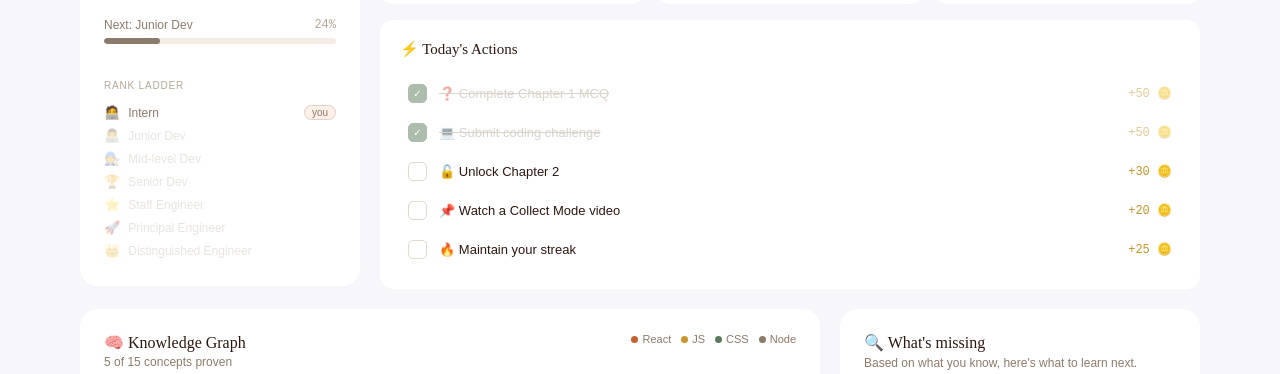
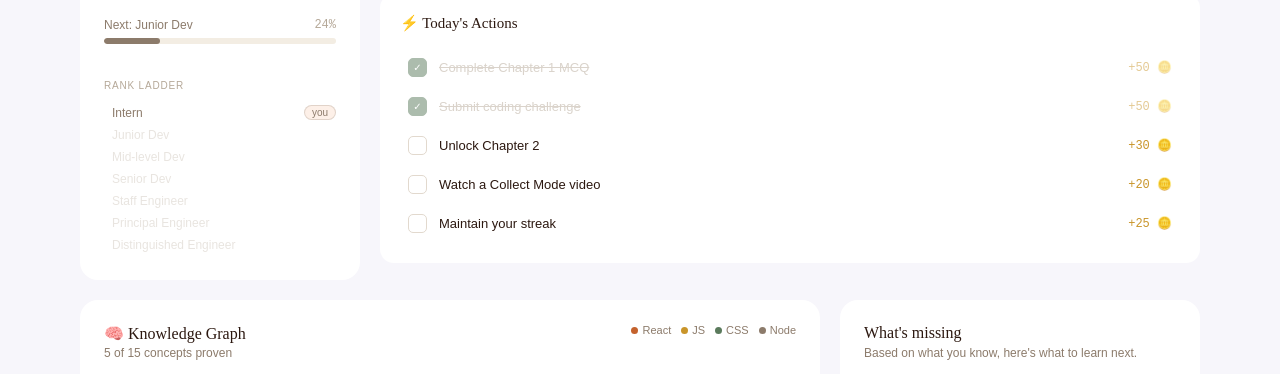
Before and after one commit to prathyushatheerdhala123-star/ActiveWatch, a React (Vite) app: page /dashboard in a window 1280 px wide. Shown: the part 233-607 px from the top of the page. Built offline with nearby package versions, Linux system fonts and the light colour scheme.

Commit message:
KnowledgeGraph changes

```diff
--- a/src/Nav.jsx
+++ b/src/Nav.jsx
@@ -54,7 +54,7 @@ export default function Nav() {
             borderRadius: 8,
             display: "flex", alignItems: "center", justifyContent: "center",
             fontSize: 14,
-          }}>⚡</div>
+          }}></div>
           <span style={{
             fontFamily: "'Fraunces', serif",
             fontSize: 17,
@@ -89,7 +89,7 @@ export default function Nav() {
           fontFamily: "'DM Mono', monospace",
           fontWeight: 500,
         }}>
-          🪙 {parseInt(localStorage.getItem("aw_coins") || "120").toLocaleString()}
+           {parseInt(localStorage.getItem("aw_coins") || "120").toLocaleString()}
         </div>
       </nav>
     </>
--- a/src/pages/CollectPage.jsx
+++ b/src/pages/CollectPage.jsx
@@ -121,7 +121,7 @@ export default function CollectPage() {
                   <div key={m.id} className="aw-moment-card"
                     style={{ background: "#FAF7F2", border: "1px solid #E2D9CE", borderRadius: 12, overflow: "hidden", transition: "all 0.2s", cursor: "pointer", animation: "popIn 0.3s ease both" }}>
                     <div style={{ height: 72, background: "linear-gradient(135deg, #FDF0E8 0%, #EEF5EE 100%)", display: "flex", alignItems: "center", justifyContent: "center", position: "relative" }}>
-                      <span style={{ fontSize: 22 }}>📌</span>
+                      <span style={{ fontSize: 22 }}></span>
                       <span style={{ position: "absolute", bottom: 5, right: 7, fontSize: 10, color: "#8C7B6B", background: "rgba(255,255,255,0.8)", padding: "1px 6px", borderRadius: 6, fontFamily: "'DM Mono',monospace" }}>{m.ts}</span>
                     </div>
                     <div style={{ padding: "10px 12px" }}>
--- a/src/pages/Dashboard.jsx
+++ b/src/pages/Dashboard.jsx
@@ -4,13 +4,13 @@ import Nav from "D:/Prathyusha/IARE/Ideathon'26/ActiveWatch/src/Nav.jsx";
 import { getCoins, getStreak, getCompletedTopics } from "../api.js";
 
 const RPG_LEVELS = [
-  { title: "Intern",                 min: 0,    max: 200,  color: "#8C7B6B", icon: "🧑‍💻" },
-  { title: "Junior Dev",             min: 200,  max: 500,  color: "#5A7A5C", icon: "👨‍💻" },
-  { title: "Mid-level Dev",          min: 500,  max: 1000, color: "#C4622D", icon: "🧑‍🔧" },
-  { title: "Senior Dev",             min: 1000, max: 2000, color: "#C9952A", icon: "🏆"   },
-  { title: "Staff Engineer",         min: 2000, max: 3500, color: "#5C3D2E", icon: "⭐"   },
-  { title: "Principal Engineer",     min: 3500, max: 5000, color: "#A8501F", icon: "🚀"   },
-  { title: "Distinguished Engineer", min: 5000, max: 9999, color: "#2C1810", icon: "👑"   },
+  { title: "Intern",                 min: 0,    max: 200,  color: "#8C7B6B" },
+  { title: "Junior Dev",             min: 200,  max: 500,  color: "#5A7A5C" },
+  { title: "Mid-level Dev",          min: 500,  max: 1000, color: "#C4622D" },
+  { title: "Senior Dev",             min: 1000, max: 2000, color: "#C9952A" },
+  { title: "Staff Engineer",         min: 2000, max: 3500, color: "#5C3D2E" },
+  { title: "Principal Engineer",     min: 3500, max: 5000, color: "#A8501F" },
+  { title: "Distinguished Engineer", min: 5000, max: 9999, color: "#2C1810" },
 ];
 
 function getLevel(coins) {
@@ -18,11 +18,11 @@ function getLevel(coins) {
 }
 
 const MOCK_ACTIONS = [
-  { id: 1, label: "Complete Chapter 1 MCQ",    coins: 50, done: true,  icon: "❓" },
-  { id: 2, label: "Submit coding challenge",   coins: 50, done: true,  icon: "💻" },
-  { id: 3, label: "Unlock Chapter 2",          coins: 30, done: false, icon: "🔓" },
-  { id: 4, label: "Watch a Collect Mode video",coins: 20, done: false, icon: "📌" },
-  { id: 5, label: "Maintain your streak",      coins: 25, done: false, icon: "🔥" },
+  { id: 1, label: "Complete Chapter 1 MCQ",    coins: 50, done: true },
+  { id: 2, label: "Submit coding challenge",   coins: 50, done: true },
+  { id: 3, label: "Unlock Chapter 2",          coins: 30, done: false },
+  { id: 4, label: "Watch a Collect Mode video",coins: 20, done: false },
+  { id: 5, label: "Maintain your streak",      coins: 25, done: false },
 ];
 
 const MOCK_TOPICS = [
@@ -166,13 +166,13 @@ function GapDetection({ completedTopics }) {
   const gaps = detectGaps(completedTopics);
   if (gaps.length === 0) return (
     <div style={{ padding: "32px 0", textAlign: "center", color: "#B5A898" }}>
-      <div style={{ fontSize: 28, marginBottom: 8 }}>🎯</div>
+      <div style={{ fontSize: 28, marginBottom: 8 }}></div>
       <div style={{ fontFamily: "'Fraunces', serif", fontSize: 15 }}>Complete more chapters to unlock gap detection.</div>
     </div>
   );
   return (
     <div>
-      <div style={{ fontFamily: "'Fraunces', serif", fontSize: 16, color: "#2C1810", fontWeight: 500, marginBottom: 4 }}>🔍 What's missing</div>
+      <div style={{ fontFamily: "'Fraunces', serif", fontSize: 16, color: "#2C1810", fontWeight: 500, marginBottom: 4 }}> What's missing</div>
       <div style={{ color: "#8C7B6B", fontSize: 12, marginBottom: 16 }}>Based on what you know, here's what to learn next.</div>
       {gaps.map((gap, i) => {
         const meta = GAP_META[gap] || { desc: "Fill this gap to strengthen your foundations.", time: "~10 min", link: "#" };
@@ -264,9 +264,9 @@ export default function Dashboard() {
           <div style={{ flex: 1, display: "flex", flexDirection: "column", gap: 16 }}>
             <div style={{ display: "grid", gridTemplateColumns: "repeat(3,1fr)", gap: 12 }}>
               {[
-                { icon: "🔥", val: `${getStreak()} days`, label: "Streak",             color: "#C9952A" },
-                { icon: "✅", val: `${actions.filter(a=>a.done).length}/${actions.length}`, label: "Done today", color: "#5A7A5C" },
-                { icon: "🎓", val: "3",                    label: "In progress",         color: "#C4622D" },
+                { val: `${getStreak()} days`, label: "Streak",             color: "#C9952A" },
+                { val: `${actions.filter(a=>a.done).length}/${actions.length}`, label: "Done today", color: "#5A7A5C" },
+                { val: "3",                    label: "In progress",         color: "#C4622D" },
               ].map(s => (
                 <div key={s.label} style={{ background: "white", border: "1px solid var(--border)", borderRadius: 14, padding: 18, textAlign: "center" }}>
                   <div style={{ fontSize: 22, marginBottom: 8 }}>{s.icon}</div>
--- a/src/pages/GrowMode.jsx
+++ b/src/pages/GrowMode.jsx
@@ -212,7 +212,7 @@ export default function GrowMode() {
                 border: `1.5px solid ${c.locked ? "#E2D9CE" : c.id < activeId ? "#5A7A5C" : c.id === activeId ? "#C4622D" : "#E2D9CE"}`,
                 display: "flex", alignItems: "center", justifyContent: "center", fontSize: 10,
               }}>
-                {c.locked ? "🔒" : c.id < activeId
+                {c.locked ? "" : c.id < activeId
                   ? <span style={{ color: "white", fontSize: 9 }}>✓</span>
                   : <span style={{ color: c.id === activeId ? "#C4622D" : "#8C7B6B", fontSize: 9, fontFamily: "'DM Mono',monospace" }}>{c.id}</span>}
               </div>
@@ -261,7 +261,7 @@ export default function GrowMode() {
               <p style={{ color: "#8C7B6B", fontSize: 14, marginBottom: 24 }}>Auto-saved from questions you got wrong. Worth a quick look before moving on.</p>
               {notes.length === 0 ? (
                 <div style={{ textAlign: "center", padding: "60px 0", color: "#B5A898" }}>
-                  <div style={{ fontSize: 36, marginBottom: 12 }}>📝</div>
+                  <div style={{ fontSize: 36, marginBottom: 12 }}></div>
                   <div style={{ fontFamily: "'Fraunces', serif", fontSize: 16, marginBottom: 6 }}>Nothing here yet</div>
                   <div style={{ fontSize: 13 }}>Notes appear when you get a question wrong.</div>
                 </div>
@@ -282,14 +282,14 @@ export default function GrowMode() {
               <div style={{ marginBottom: 24, animation: "fadeUp 0.4s ease both" }}>
                 <div style={{ fontSize: 12, color: "#B5A898", marginBottom: 6 }}>Chapter {chapter.id} of {chapters.length}</div>
                 <h2 style={{ fontFamily: "'Fraunces', serif", fontSize: 26, fontWeight: 500, color: "#2C1810", margin: "0 0 10px", letterSpacing: "-0.5px" }}>{chapter.title}</h2>
-                <span style={{ fontSize: 11, color: "#5A7A5C", background: "#EEF5EE", padding: "3px 10px", borderRadius: 20, fontWeight: 500, border: "1px solid #C2D9C3" }}>🌱 Grow Mode</span>
+                <span style={{ fontSize: 11, color: "#5A7A5C", background: "#EEF5EE", padding: "3px 10px", borderRadius: 20, fontWeight: 500, border: "1px solid #C2D9C3" }}> Grow Mode</span>
               </div>
 
               {/* SKIP IF YOU KNOW THIS */}
               {skipPhase === "prompt" && (
                 <div style={{ background: "#EEF5EE", border: "1px solid #C2D9C3", borderRadius: 12, padding: 18, marginBottom: 20, display: "flex", justifyContent: "space-between", alignItems: "center", animation: "fadeUp 0.4s ease both" }}>
                   <div>
-                    <div style={{ color: "#5A7A5C", fontSize: 14, fontWeight: 500, marginBottom: 3 }}>⚡ Already know this?</div>
+                    <div style={{ color: "#5A7A5C", fontSize: 14, fontWeight: 500, marginBottom: 3 }}> Already know this?</div>
                     <div style={{ color: "#8C7B6B", fontSize: 13 }}>Answer 2 quick questions to skip and earn 30 🪙</div>
                   </div>
                   <div style={{ display: "flex", gap: 8 }}>
@@ -322,7 +322,7 @@ export default function GrowMode() {
 
               {skipPhase === "done" && skipResult === "passed" && (
                 <div style={{ background: "#EEF5EE", border: "1px solid #C2D9C3", borderRadius: 12, padding: 16, marginBottom: 20 }}>
-                  <div style={{ color: "#5A7A5C", fontSize: 14, fontWeight: 500 }}>✅ Nailed it! Chapter skipped. +30 🪙</div>
+                  <div style={{ color: "#5A7A5C", fontSize: 14, fontWeight: 500 }}> Nailed it! Chapter skipped. +30 🪙</div>
                 </div>
               )}
               {skipPhase === "done" && skipResult === "failed" && (
@@ -378,7 +378,7 @@ export default function GrowMode() {
 
               {/* CODE */}
               <div style={{ background: "white", border: "1px solid var(--border)", borderRadius: 14, padding: 22, marginBottom: 16, animation: "fadeUp 0.4s 0.2s ease both" }}>
-                <div style={{ color: "#2C1810", fontSize: 13, fontWeight: 500, marginBottom: 10 }}>💻 Coding Challenge</div>
+                <div style={{ color: "#2C1810", fontSize: 13, fontWeight: 500, marginBottom: 10 }}> Coding Challenge</div>
                 <p style={{ color: "#8C7B6B", fontSize: 13, marginBottom: 14, fontStyle: "italic" }}>{chapter.code.prompt}</p>
                 <div style={{ background: "#1A1412", borderRadius: 10, overflow: "hidden", marginBottom: 14 }}>
                   <div style={{ display: "flex", gap: 6, padding: "10px 14px", background: "#231A17", borderBottom: "1px solid rgba(255,255,255,0.06)" }}>
@@ -402,7 +402,7 @@ export default function GrowMode() {
               {/* PRACTICE PROBLEMS */}
               {(submitted || codeSubmitted) && (
                 <div style={{ background: "white", border: "1px solid var(--border)", borderRadius: 14, padding: 22, marginBottom: 16, animation: "fadeUp 0.4s ease both" }}>
-                  <div style={{ color: "#2C1810", fontSize: 13, fontWeight: 500, marginBottom: 6 }}>🏋️ Practice Problems</div>
+                  <div style={{ color: "#2C1810", fontSize: 13, fontWeight: 500, marginBottom: 6 }}> Practice Problems</div>
                   <p style={{ color: "#8C7B6B", fontSize: 13, marginBottom: 16, fontStyle: "italic" }}>Ready to go deeper? Pick your level.</p>
                   {chapter.practiceProblems.map((p, i) => (
                     <a key={i} href={p.url} target="_blank" rel="noopener noreferrer" className="aw-practice-row"
--- a/src/pages/HomePage.jsx
+++ b/src/pages/HomePage.jsx
@@ -257,9 +257,9 @@ export default function HomePage() {
           animation: "fadeUp 0.7s 0.2s ease both",
         }}>
           {[
-            { icon: "🌱", label: "Grow Mode", sub: "For tutorials & skills", color: "#5A7A5C", bg: "#EEF5EE", border: "#C2D9C3", route: "/grow" },
-            { icon: "📌", label: "Collect Mode", sub: "For saving moments", color: "#C4622D", bg: "#FDF0E8", border: "#F0C4A8", route: "/collect" },
-            { icon: "🌿", label: "Unwind Mode", sub: "For relaxing content", color: "#C9952A", bg: "#FDF5E6", border: "#E8D098", route: "/unwind" },
+            { label: "Grow Mode", sub: "For tutorials & skills", color: "#5A7A5C", bg: "#EEF5EE", border: "#C2D9C3", route: "/grow" },
+            { label: "Collect Mode", sub: "For saving moments", color: "#C4622D", bg: "#FDF0E8", border: "#F0C4A8", route: "/collect" },
+            { label: "Unwind Mode", sub: "For relaxing content", color: "#C9952A", bg: "#FDF5E6", border: "#E8D098", route: "/unwind" },
           ].map(m => (
             <div
               key={m.label}
@@ -290,18 +290,6 @@ export default function HomePage() {
           justifyContent: "center",
           animation: "fadeUp 0.7s 0.3s ease both",
         }}>
-          {[["1,240+", "learners"], ["50k+", "videos"], ["98%", "completion"]].map(([val, label]) => (
-            <div key={label} style={{ textAlign: "center" }}>
-              <div style={{
-                fontFamily: "'Fraunces', serif",
-                fontSize: 26,
-                fontWeight: 500,
-                color: "#2C1810",
-                letterSpacing: "-0.5px",
-              }}>{val}</div>
-              <div style={{ color: "#B5A898", fontSize: 12, marginTop: 2 }}>{label}</div>
-            </div>
-          ))}
         </div>
 
       </main>
@@ -314,7 +302,7 @@ export default function HomePage() {
         borderTop: "1px solid var(--border)",
         fontStyle: "italic",
       }}>
-        Made with care · ActiveWatch {new Date().getFullYear()}
+        ActiveWatch {new Date().getFullYear()}
       </footer>
     </div>
   );
```
Also changed, not shown: src/pages/UnwindMode.jsx (+8 -8 lines).
